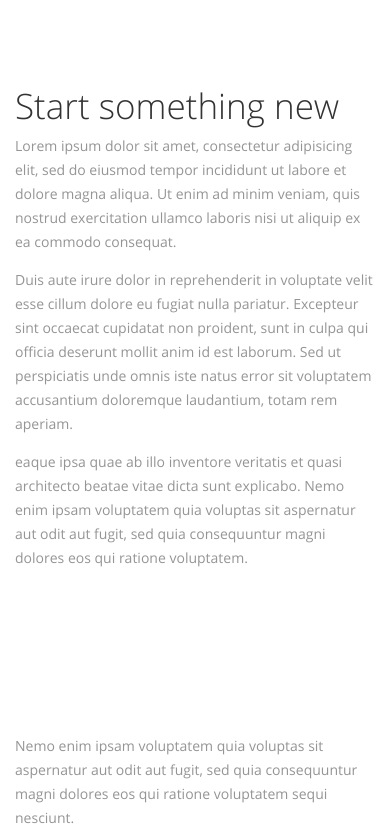
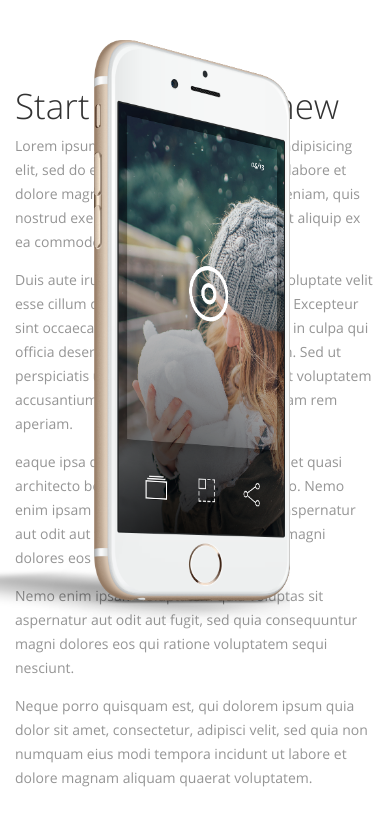
Before and after one commit to johnyrunman/landingpage3, a plain HTML site: page index.html in a window 390 px wide. Shown: the part 1110-1943 px from the top of the page. Drawn offline with Linux system fonts and the light colour scheme; a web font is replaced by a local one.

Commit message:
add iphone photo

```diff
--- a/css/sass/main.sass
+++ b/css/sass/main.sass
@@ -75,8 +75,13 @@ header
 	padding: 114px 0 144px 0
 	p
 		color: $color-gray
-	.column-2
-		padding-top: 136px
+	img
+		width: 350px
+	.image
+		position: absolute
+		top: -550px
+		right: 100px
+
 
 .blocks
 	padding: 65px 0 97px 0
--- a/index.html
+++ b/index.html
@@ -49,9 +49,14 @@
 						<p>eaque ipsa quae ab illo inventore veritatis et quasi architecto beatae vitae dicta sunt explicabo. Nemo enim ipsam voluptatem quia voluptas sit aspernatur aut odit aut fugit, sed quia consequuntur magni dolores eos qui ratione voluptatem.</p>
 					</div>
 					<div class="col-md-6 column-2">
+						<div class="image">
+							<img src="img/iphone.png" alt="">
+						</div>
+						<div class="desc">
 							<p>Nemo enim ipsam voluptatem quia voluptas sit aspernatur aut odit aut fugit, sed quia consequuntur magni dolores eos qui ratione voluptatem sequi nesciunt.</p>
 
 							<p>Neque porro quisquam est, qui dolorem ipsum quia dolor sit amet, consectetur, adipisci velit, sed quia non numquam eius modi tempora incidunt ut labore et dolore magnam aliquam quaerat voluptatem.</p>
+						</div>
 					</div>
 				</div>
 			</div>
```
Also changed, not shown: css/main.css, img/iphone.png (added). Lines whose indentation alone changed are shown as unchanged.
